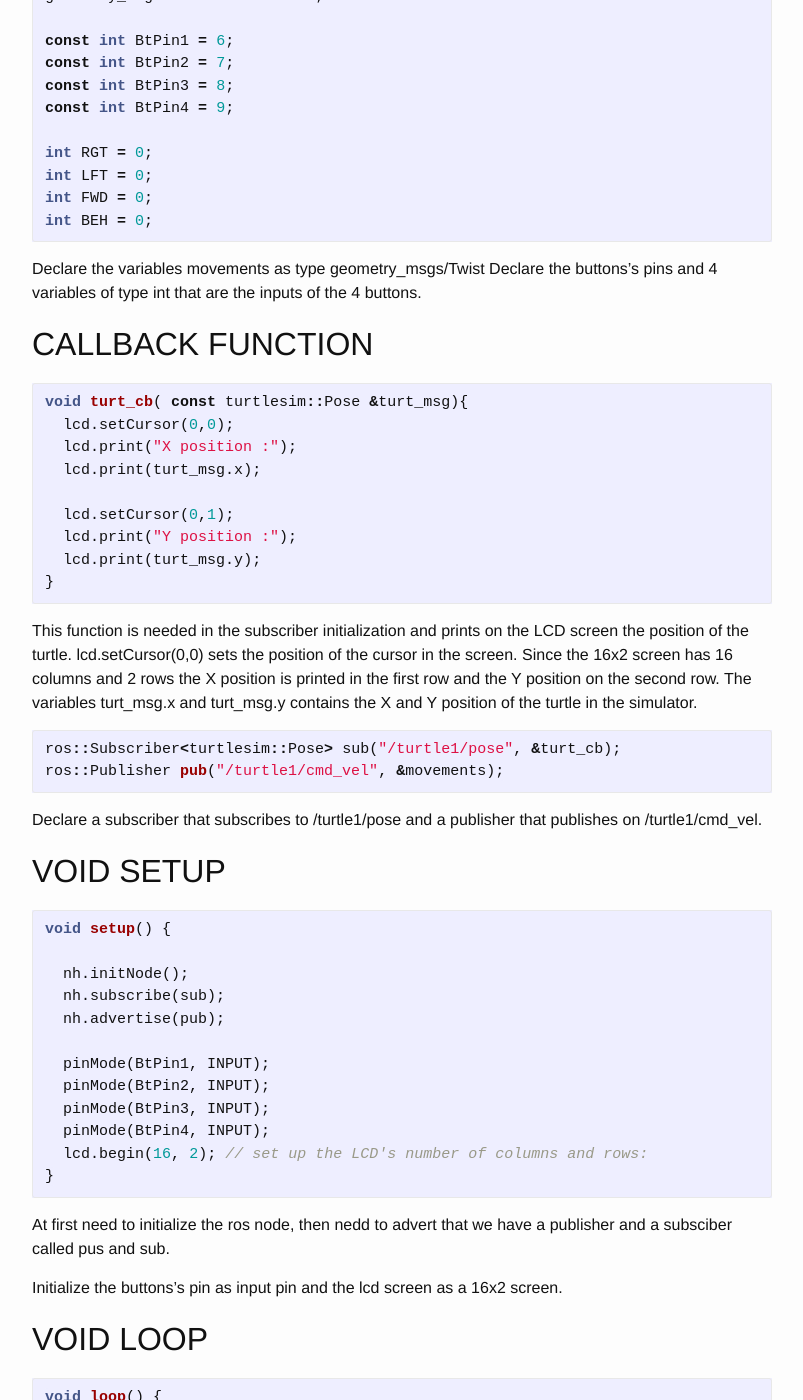
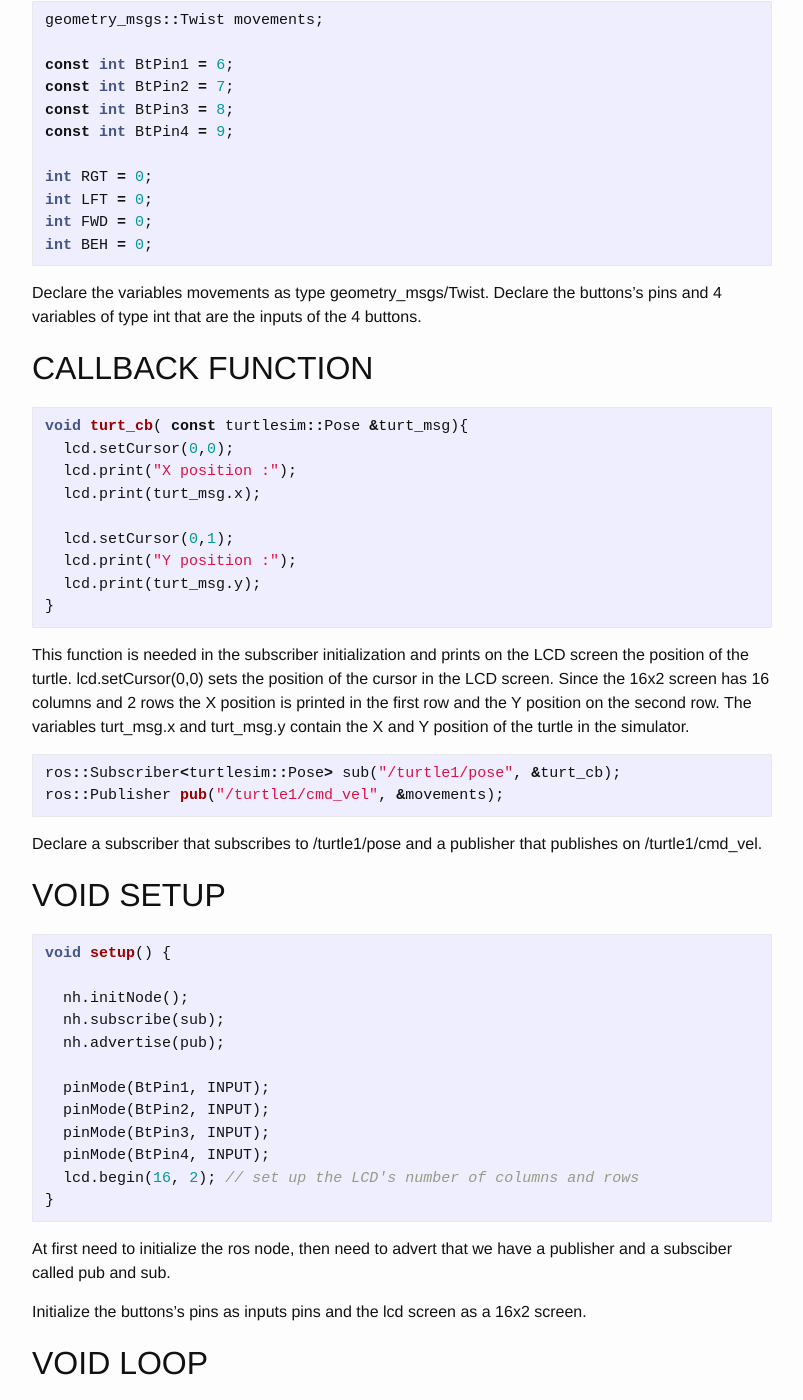
Before and after one commit to DiegoGiFo/DiegoGiFo.github.io, a Jekyll site: the page built from _posts/2018-03-12-rosserial-tutorial-en.markdown, in a window 1280 px wide and 1400 px high, scrolled down 4365 px. Shown: the whole window, without its empty margins (238-1041 px from the left). Built offline with Jekyll 4.4.1, drawn with Linux system fonts in a browser that asks for light colours; some of the changed text lies outside the part shown.

Commit message:
Correction of posts

```diff
--- a/_posts/2018-03-12-rosserial-tutorial-en.markdown
+++ b/_posts/2018-03-12-rosserial-tutorial-en.markdown
@@ -185,7 +186,7 @@ int LFT = 0;
 int FWD = 0;
 int BEH = 0;
 ~~~
-Declare the variables movements as type geometry_msgs/Twist
+Declare the variables movements as type geometry_msgs/Twist.
 Declare the buttons's pins and 4 variables of type int that are the inputs of the 4 buttons.
 
 ## CALLBACK FUNCTION
@@ -202,8 +203,8 @@ void turt_cb( const turtlesim::Pose &turt_msg){
 }
 ~~~
 This function is needed in the subscriber initialization and prints on the LCD screen the position of the turtle.
-lcd.setCursor(0,0) sets the position of the cursor in the screen. Since the 16x2 screen has 16 columns and 2 rows the X position is printed in the first row and the Y position on the second row.
-The variables turt_msg.x and turt_msg.y contains the X and Y position of the turtle in the simulator.
+lcd.setCursor(0,0) sets the position of the cursor in the LCD screen. Since the 16x2 screen has 16 columns and 2 rows the X position is printed in the first row and the Y position on the second row.
+The variables turt_msg.x and turt_msg.y contain the X and Y position of the turtle in the simulator.
 
 ~~~cpp
 ros::Subscriber<turtlesim::Pose> sub("/turtle1/pose", &turt_cb);
@@ -224,12 +225,12 @@ void setup() {
   pinMode(BtPin2, INPUT);
   pinMode(BtPin3, INPUT);
   pinMode(BtPin4, INPUT);
-  lcd.begin(16, 2); // set up the LCD's number of columns and rows:
+  lcd.begin(16, 2); // set up the LCD's number of columns and rows
 }
 ~~~
-At first need to initialize the ros node, then nedd to advert that we have a publisher and a subsciber called pus and sub.
+At first need to initialize the ros node, then need to advert that we have a publisher and a subsciber called pub and sub.
 
-Initialize the buttons's pin as input pin and the lcd screen as a 16x2 screen.
+Initialize the buttons's pins as inputs pins and the lcd screen as a 16x2 screen.
 
 ## VOID LOOP
 
```
Also changed, not shown: other parts of _posts/2018-03-12-rosserial-tutorial-en.markdown (+7 -6 lines), _posts/2018-03-12-rosserial-tutorial-ita.markdown (+9 -8 lines), _posts/2018-03-19-step-motors-en.markdown (+4 -9 lines).
